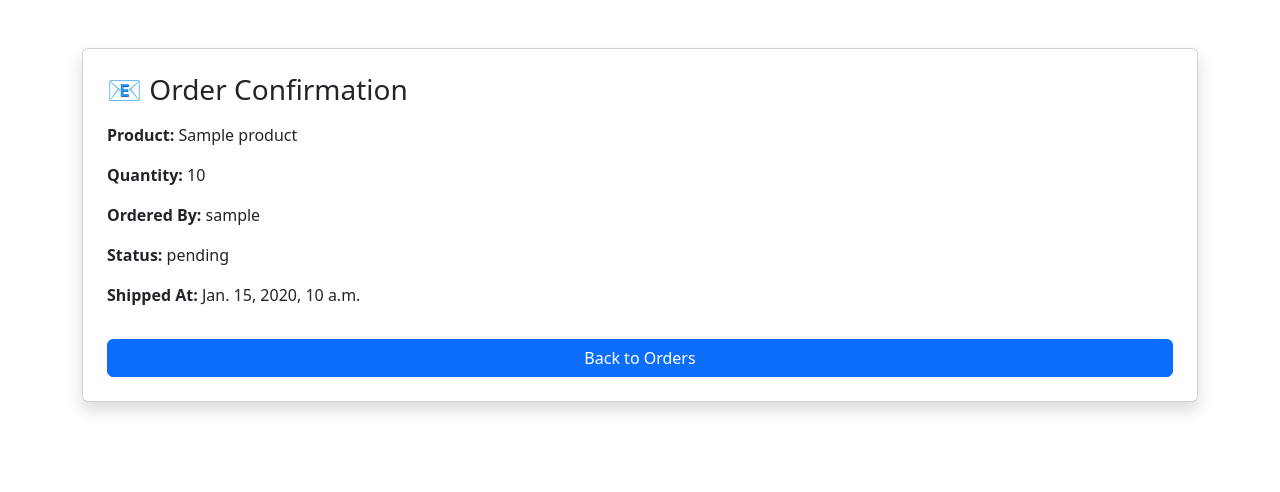
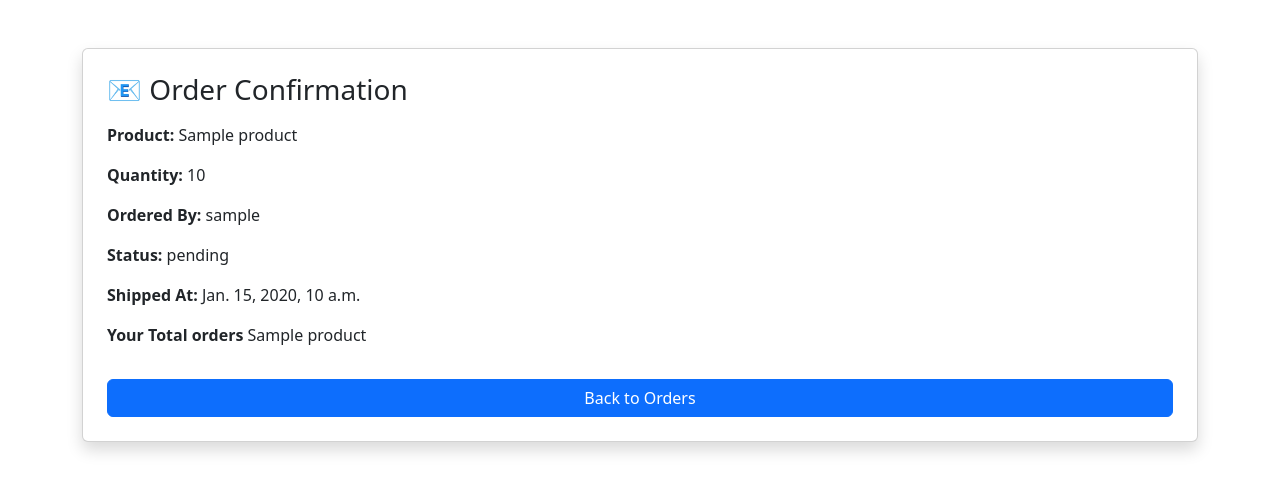
Before and after one commit to faridstage/DjangoTask, a Django app: page /orders/email/1/ in a window 1280 px wide. Shown: the top 492 px of the page. Run offline with Django 4.2, Linux system fonts and the light colour scheme; a user stored in the database is signed in; tables that the repository leaves empty hold one stand-in row (values such as "Sample post").

Commit message:
add one more feacher for orders list

```diff
--- a/orders/templates/orders/order_email_sim.html
+++ b/orders/templates/orders/order_email_sim.html
@@ -16,6 +16,14 @@
             <p><strong>Ordered By:</strong> {{ order.created_by.username }}</p>
             <p><strong>Status:</strong> {{ order.status }}</p>
             <p><strong>Shipped At:</strong> {{ order.shipped_at }}</p>
+            <p><strong>Your Total orders</strong>
+                {% for orderP in orders %}
+                {{orderP.product.name}}
+                {% endfor %}
+            </p>
+
+
+
             <a href="{% url 'order_list_page_view' %}" class="btn btn-primary mt-3">Back to Orders</a>
         </div>
     </div>
--- a/orders/views.py
+++ b/orders/views.py
@@ -28,7 +28,8 @@ def ship_order(request, order_id):
 
 def order_email_sim(request, order_id):
     order = get_object_or_404(Order, id=order_id, company=request.user.company)
-    return render(request, 'orders/order_email_sim.html', {'order': order})
+    orders = Order.objects.filter(company=request.user.company).all()
+    return render(request, 'orders/order_email_sim.html', {'order': order,'orders':orders})
 
 def addOrder(request):
     form = OrderForm(user= request.user)
```
